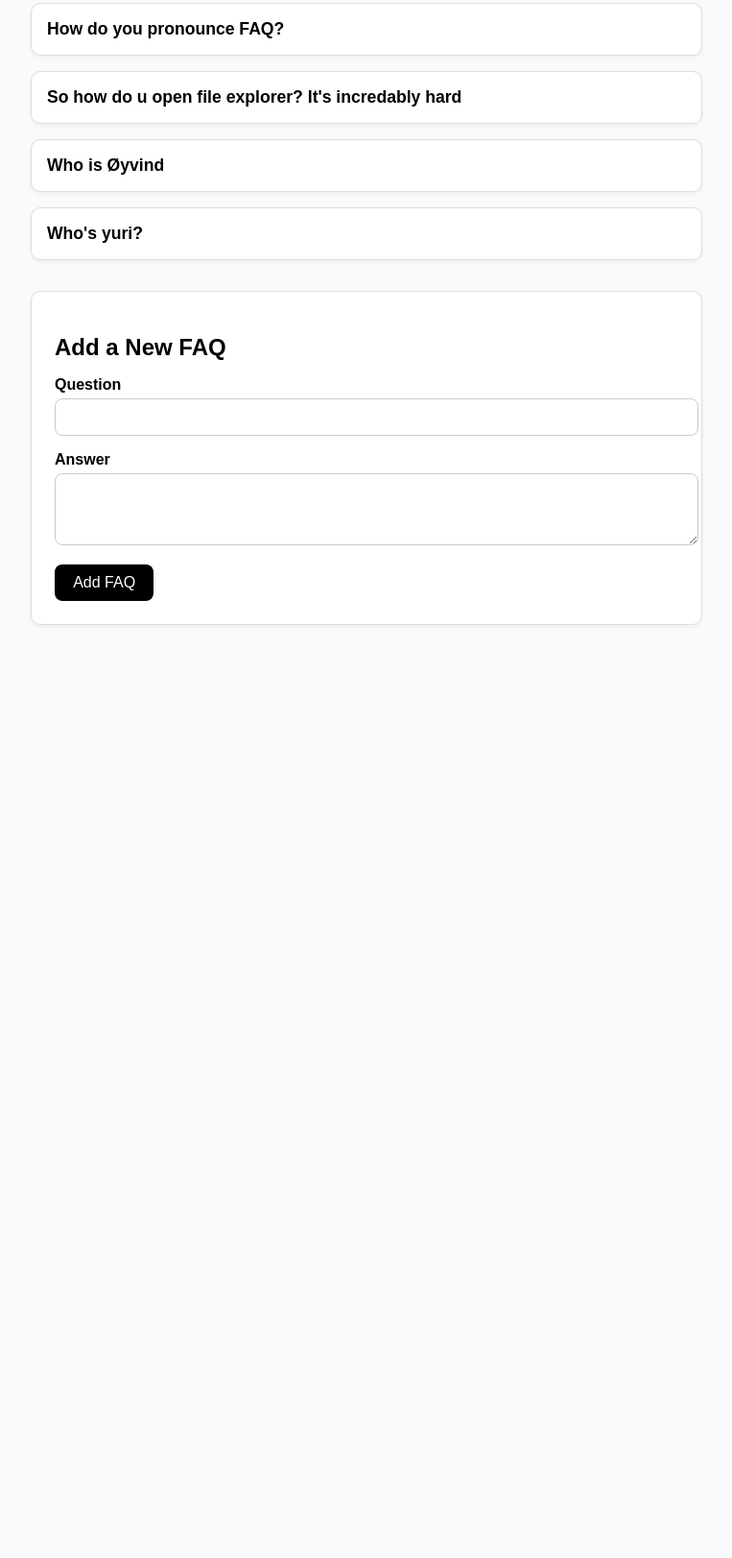
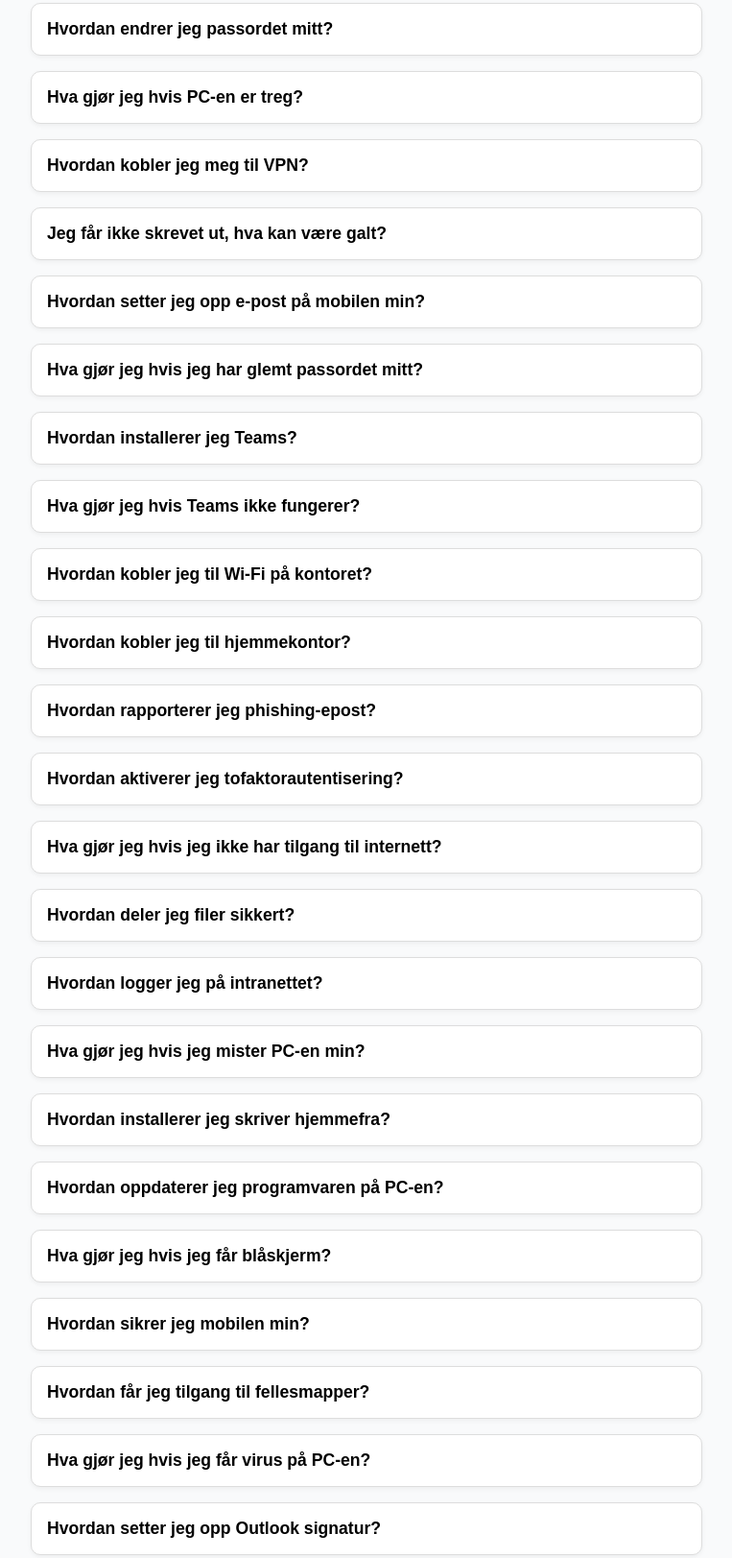
Before and after one commit to unicfoxx/NOT-GPT, a plain HTML site: page index.html in a window 1280 px wide. Shown: the part 199-1822 px from the top of the page at 96% size, without its empty margins (258-1021 px from the left). Before the commit the page ends 882 px from the top, so only its background shows below. Drawn offline with Linux system fonts and the light colour scheme.

Commit message:
Update index.html

```diff
--- a/index.html
+++ b/index.html
@@ -150,22 +150,127 @@
   <script>
     const defaultFaqs = [
     {
-        question: "How do you pronounce FAQ?",
-        answer: "As the teacher Øyvind once said, FACK"
+      question: "Hvordan endrer jeg passordet mitt?",
+      answer: "Du kan endre passordet ditt via Ctrl+Alt+Del → Endre passord, eller på Office 365-portalen under sikkerhetsinnstillinger."
     },
     {
-        question: "So how do u open file explorer? It's incredably hard",
-        answer: "The button that has the text ctrl on it, hold that while you press the button with a E letter on it"
+      question: "Hva gjør jeg hvis PC-en er treg?",
+      answer: "Start PC-en på nytt. Hvis problemet vedvarer, sjekk at du har nok lagringsplass og oppdaterte systemoppdateringer. Kontakt IT hvis det fortsetter."
     },
     {
-        question: "Who is Øyvind",
-        answer: "Øyvind is known as the best teacher at ASVG"
+      question: "Hvordan kobler jeg meg til VPN?",
+      answer: "Åpne VPN-klienten, skriv inn brukernavn og passord, og klikk ‘Koble til’. Instruksjoner finnes på intranettet under IT-hjelp."
     },
     {
-        question: "Who's yuri?",
-        answer: "yuri tarded, lol xd so funny lmao. lmao means laugh mine apple on"
+      question: "Jeg får ikke skrevet ut, hva kan være galt?",
+      answer: "Sjekk at skriveren er valgt riktig, og at du er koblet til nettverket. Forsøk å installere skriveren på nytt eller kontakt IT-support."
+    },
+    {
+      question: "Hvordan setter jeg opp e-post på mobilen min?",
+      answer: "Last ned Outlook-appen, logg inn med din jobb-epost og passord, og følg veiledningen. Husk å godkjenne sikkerhetskravene."
+    },
+    {
+      question: "Hva gjør jeg hvis jeg har glemt passordet mitt?",
+      answer: "Bruk selvbetjeningsportalen for passordgjenoppretting. Hvis det ikke fungerer, kontakt IT-support for hjelp."
+    },
+    {
+      question: "Hvordan installerer jeg Teams?",
+      answer: "Teams er allerede installert på firmamaskiner. Hvis ikke, kan du laste det ned fra Microsoft sin nettside og logge inn med din jobbkonto."
+    },
+    {
+      question: "Hva gjør jeg hvis Teams ikke fungerer?",
+      answer: "Forsøk å logge ut og inn igjen, sjekk internettforbindelsen, og oppdater Teams. Hvis problemet vedvarer, kontakt IT."
+    },
+    {
+      question: "Hvordan kobler jeg til Wi-Fi på kontoret?",
+      answer: "Velg bedriftsnettverket i listen over trådløse nettverk og logg inn med jobbbrukeren din."
+    },
+    {
+      question: "Hvordan kobler jeg til hjemmekontor?",
+      answer: "Bruk VPN og logg inn med jobbkontoen din. Følg veiledningen som ligger på intranettet."
+    },
+    {
+      question: "Hvordan rapporterer jeg phishing-epost?",
+      answer: "Ikke klikk på noen lenker. Marker e-posten som ‘Phishing’ i Outlook, eller videresend til sikkerhetsteamet."
+    },
+    {
+      question: "Hvordan aktiverer jeg tofaktorautentisering?",
+      answer: "Gå til sikkerhetsinnstillingene i Microsoft 365 og legg til Microsoft Authenticator eller SMS som verifiseringsmetode."
+    },
+    {
+      question: "Hva gjør jeg hvis jeg ikke har tilgang til internett?",
+      answer: "Sjekk at nettverkskabelen eller Wi-Fi er tilkoblet. Start ruteren på nytt hvis du er hjemme. Kontakt IT dersom problemet fortsetter."
+    },
+    {
+      question: "Hvordan deler jeg filer sikkert?",
+      answer: "Bruk SharePoint eller OneDrive og del via lenker med riktig tilgangsnivå. Unngå å sende sensitive filer via e-post."
+    },
+    {
+      question: "Hvordan logger jeg på intranettet?",
+      answer: "Gå til intranettets webadresse og logg inn med din jobbkonto."
+    },
+    {
+      question: "Hva gjør jeg hvis jeg mister PC-en min?",
+      answer: "Rapporter umiddelbart til IT og nærmeste leder. IT kan fjernslette enheten hvis nødvendig."
+    },
+    {
+      question: "Hvordan installerer jeg skriver hjemmefra?",
+      answer: "Koble skriveren til PC-en via USB eller Wi-Fi, gå til Innstillinger → Enheter → Skrivere og legg den til manuelt."
+    },
+    {
+      question: "Hvordan oppdaterer jeg programvaren på PC-en?",
+      answer: "Windows-oppdateringer lastes vanligvis ned automatisk. Du kan også sjekke manuelt under Innstillinger → Oppdatering og sikkerhet."
+    },
+    {
+      question: "Hva gjør jeg hvis jeg får blåskjerm?",
+      answer: "Noter feilkoden som vises og start maskinen på nytt. Hvis problemet skjer flere ganger, kontakt IT-support."
+    },
+    {
+      question: "Hvordan sikrer jeg mobilen min?",
+      answer: "Bruk skjermlås (PIN, fingeravtrykk eller ansiktsgjenkjenning), hold systemet oppdatert, og installer kun apper fra offisielle kilder."
+    },
+    {
+      question: "Hvordan får jeg tilgang til fellesmapper?",
+      answer: "Fellesmapper ligger under ‘Denne PC-en → Nettverksstasjoner’. Kontakt IT hvis du mangler tilgang."
+    },
+    {
+      question: "Hva gjør jeg hvis jeg får virus på PC-en?",
+      answer: "Koble fra internett, ikke åpne flere filer, og kontakt IT-support umiddelbart for å fjerne viruset."
+    },
+    {
+      question: "Hvordan setter jeg opp Outlook signatur?",
+      answer: "Gå til Innstillinger i Outlook → E-post → Signatur, og legg inn den godkjente firmasignaturen."
+    },
+    {
+      question: "Hva gjør jeg hvis skjermen er svart?",
+      answer: "Sjekk at skjermen er slått på, at kablene er koblet riktig til, og forsøk å trykke på tastaturet. Kontakt IT hvis problemet fortsetter."
+    },
+    {
+      question: "Hvordan kobler jeg til en ekstern skjerm?",
+      answer: "Koble skjermen til PC-en med HDMI eller DisplayPort, og trykk Windows-tast + P for å velge visningsmodus."
+    },
+    {
+      question: "Hvordan stiller jeg inn automatisk fraværsassistent i Outlook?",
+      answer: "Gå til Fil → Automatisk svar i Outlook, skriv inn meldingene for intern og ekstern fraværsbeskjed, og angi tidsperiode."
+    },
+    {
+      question: "Hvordan deler jeg skjermen i Teams?",
+      answer: "Klikk på ‘Del’-knappen i Teams-møtet, og velg vinduet eller skjermen du ønsker å dele."
+    },
+    {
+      question: "Hvordan får jeg tilgang til gamle e-poster?",
+      answer: "Søk i arkivet i Outlook eller bruk ‘Åpne arkivmappe’ hvis e-postene er flyttet dit."
+    },
+    {
+      question: "Hva gjør jeg hvis tastaturet ikke fungerer?",
+      answer: "Forsøk å koble det ut og inn igjen. Hvis trådløst, sjekk batteriene. Kontakt IT for nytt tastatur hvis problemet vedvarer."
+    },
+    {
+      question: "Hvordan låser jeg PC-en min raskt?",
+      answer: "Trykk Windows-tast + L for å låse skjermen umiddelbart."
     }
   ];
+
 
     let faqs = JSON.parse(localStorage.getItem("faqs")) || defaultFaqs;
 
```
Lines whose indentation alone changed are shown as unchanged.
